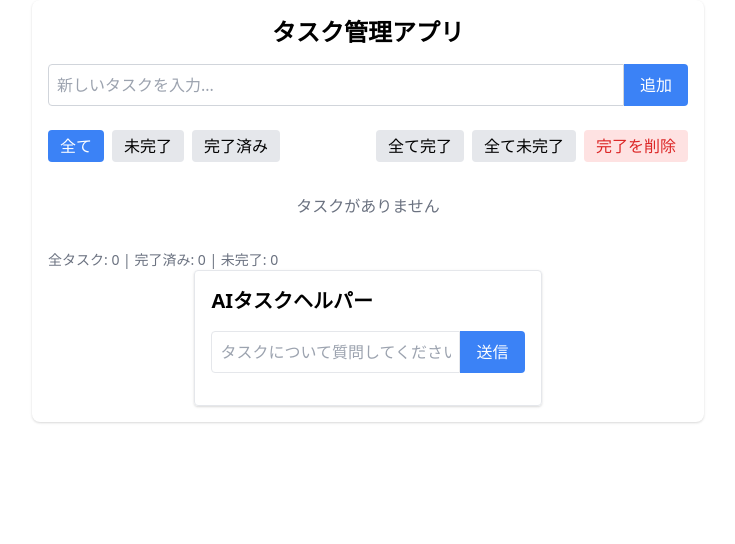
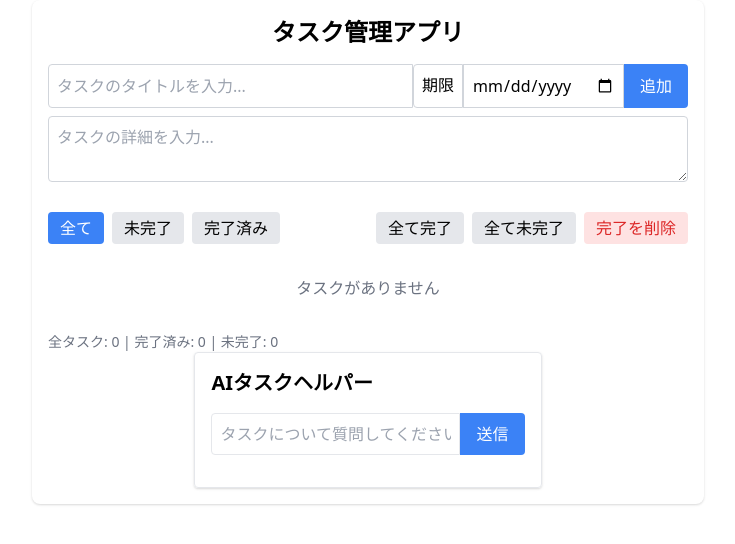
Before and after one commit to kurimaruru/azure-ai-foundry-app, a React (Create React App) app: page / in a window 1280 px wide. Shown: the top 544 px of the page, without its empty margins (272-1007 px from the left). Built offline with nearby package versions, Linux system fonts and the light colour scheme.

Commit message:
update: タスクの詳細を入力できるように

```diff
--- a/src/components/TaskForm.js
+++ b/src/components/TaskForm.js
@@ -2,21 +2,34 @@ import React, { useState } from 'react';
 
 const TaskForm = ({ onAddTask }) => {
   const [newTaskTitle, setNewTaskTitle] = useState("");
+  const [description, setDescription] = useState("");
+  const [dueDate, setDueDate] = useState("");
 
   const handleSubmit = (e) => {
     e.preventDefault();
-    onAddTask(newTaskTitle);
+    onAddTask(newTaskTitle, description, dueDate);
     setNewTaskTitle("");
+    setDescription("");
+    setDueDate("");
   };
 
   return (
-    <form onSubmit={handleSubmit} className="w-full mb-6 flex">
+    <form onSubmit={handleSubmit} className="w-full mb-6">
+      <div className="flex mb-2">
         <input
           type="text"
           value={newTaskTitle}
           onChange={(e) => setNewTaskTitle(e.target.value)}
-        placeholder="新しいタスクを入力..."
+          placeholder="タスクのタイトルを入力..."
           className="flex-grow p-2 border border-gray-300 rounded-l focus:outline-none"
+          required
+        />
+        <div　className="p-2 border border-gray-300 rounded-l focus:outline-none">期限</div>
+        <input
+          type="date"
+          value={dueDate}
+          onChange={(e) => setDueDate(e.target.value)}
+          className="p-2 border border-gray-300 focus:outline-none"
         />
         <button
           type="submit"
@@ -24,6 +37,14 @@ const TaskForm = ({ onAddTask }) => {
         >
           追加
         </button>
+      </div>
+      <textarea
+        value={description}
+        onChange={(e) => setDescription(e.target.value)}
+        placeholder="タスクの詳細を入力..."
+        className="w-full p-2 border border-gray-300 rounded focus:outline-none"
+        rows="2"
+      />
     </form>
   );
 };
--- a/src/components/TaskHelper.jsx
+++ b/src/components/TaskHelper.jsx
@@ -9,8 +9,6 @@ export const AITaskHelper = () => {
   // Azure OpenAI APIを呼び出す関数
   const callAzureOpenAI = async (prompt) => {
     setIsLoading(true);
-    console.warn("##111##", process.env.REACT_APP_AZURE_OPENAI_ENDPOINT);
-    console.warn("##222##", process.env.REACT_APP_AZURE_OPENAI_KEY);
 
     try {
       const response = await axios.post(
--- a/src/components/TaskItem.js
+++ b/src/components/TaskItem.js
@@ -2,50 +2,75 @@ import React, { useState } from 'react';
 
 const TaskItem = ({ task, onToggleComplete, onDelete, onUpdate }) => {
   const [isEditing, setIsEditing] = useState(false);
-  const [editText, setEditText] = useState(task.title);
+  const [editTitle, setEditTitle] = useState(task.title);
+  const [editDescription, setEditDescription] = useState(task.description);
+  const [editDueDate, setEditDueDate] = useState(task.dueDate);
 
   const handleSave = () => {
-    onUpdate(task.id, editText);
+    onUpdate(task.id, {
+      title: editTitle,
+      description: editDescription,
+      dueDate: editDueDate,
+    });
     setIsEditing(false);
   };
 
   const handleCancel = () => {
-    setEditText(task.title);
+    setEditTitle(task.title);
+    setEditDescription(task.description);
+    setEditDueDate(task.dueDate);
     setIsEditing(false);
   };
 
   return (
     <li
-      className={`p-3 mb-2 border rounded flex items-center justify-between ${
+      className={`p-3 mb-2 border rounded ${
         task.completed ? "bg-gray-50" : "bg-white"
       }`}
     >
       {isEditing ? (
-        <div className="flex-grow flex">
+        <div className="space-y-2">
+          <div className="flex">
             <input
               type="text"
-            value={editText}
-            onChange={(e) => setEditText(e.target.value)}
+              value={editTitle}
+              onChange={(e) => setEditTitle(e.target.value)}
               className="flex-grow p-1 border rounded"
               autoFocus
             />
+            <input
+              type="date"
+              value={editDueDate}
+              onChange={(e) => setEditDueDate(e.target.value)}
+              className="ml-2 p-1 border rounded"
+            />
+          </div>
+          <textarea
+            value={editDescription}
+            onChange={(e) => setEditDescription(e.target.value)}
+            className="w-full p-1 border rounded"
+            rows="2"
+          />
+          <div className="flex justify-end space-x-2">
             <button
               onClick={handleSave}
-            className="ml-2 px-2 py-1 bg-green-500 text-white rounded hover:bg-green-600"
+              className="px-2 py-1 bg-green-500 text-white rounded hover:bg-green-600"
               type="button"
             >
               保存
             </button>
             <button
               onClick={handleCancel}
-            className="ml-2 px-2 py-1 bg-gray-300 rounded hover:bg-gray-400"
+              className="px-2 py-1 bg-gray-300 rounded hover:bg-gray-400"
               type="button"
             >
               キャンセル
             </button>
           </div>
+        </div>
       ) : (
-        <>
+        <div className="space-y-2">
+          <div className="flex items-center justify-between">
             <div className="flex items-center">
               <input
                 type="checkbox"
@@ -53,17 +78,24 @@ const TaskItem = ({ task, onToggleComplete, onDelete, onUpdate }) => {
                 onChange={() => onToggleComplete(task.id)}
                 className="mr-3 h-5 w-5"
               />
+              <div>
                 <span className={task.completed ? "line-through text-gray-500" : ""}>
                   {task.title}
                 </span>
+                {task.dueDate && (
+                  <span className="ml-2 text-xs text-gray-500">
+                    期限: {new Date(task.dueDate).toLocaleDateString()}
+                  </span>
+                )}
               </div>
-          <div className="flex items-center">
-            <span className="text-xs text-gray-500 mr-2">
+            </div>
+            <div className="flex items-center space-x-2">
+              <span className="text-xs text-gray-500">
                 {task.createdAt}
               </span>
               <button
                 onClick={() => setIsEditing(true)}
-              className="mr-2 px-2 py-1 bg-yellow-100 rounded hover:bg-yellow-200 text-yellow-600"
+                className="px-2 py-1 bg-yellow-100 rounded hover:bg-yellow-200 text-yellow-600"
                 type="button"
               >
                 編集
@@ -76,7 +108,11 @@ const TaskItem = ({ task, onToggleComplete, onDelete, onUpdate }) => {
                 削除
               </button>
             </div>
-        </>
+          </div>
+          {task.description && (
+            <p className="text-sm text-gray-600 ml-8">{task.description}</p>
+          )}
+        </div>
       )}
     </li>
   );
--- a/src/hooks/useTaskManager.js
+++ b/src/hooks/useTaskManager.js
@@ -11,12 +11,14 @@ export const useTaskManager = () => {
     localStorage.setItem("tasks", JSON.stringify(tasks));
   }, [tasks]);
 
-  const addTask = (title) => {
+  const addTask = (title, description = "", dueDate = "") => {
     if (!title.trim()) return;
 
     const newTask = {
       id: Date.now(),
       title,
+      description,
+      dueDate,
       completed: false,
       createdAt: new Date().toLocaleString(),
     };
@@ -36,10 +38,10 @@ export const useTaskManager = () => {
     );
   };
 
-  const updateTask = (id, newTitle) => {
+  const updateTask = (id, updates) => {
     setTasks(
       tasks.map((task) =>
-        task.id === id ? { ...task, title: newTitle } : task
+        task.id === id ? { ...task, ...updates } : task
       )
     );
   };
```
Lines whose indentation alone changed are shown as unchanged.
